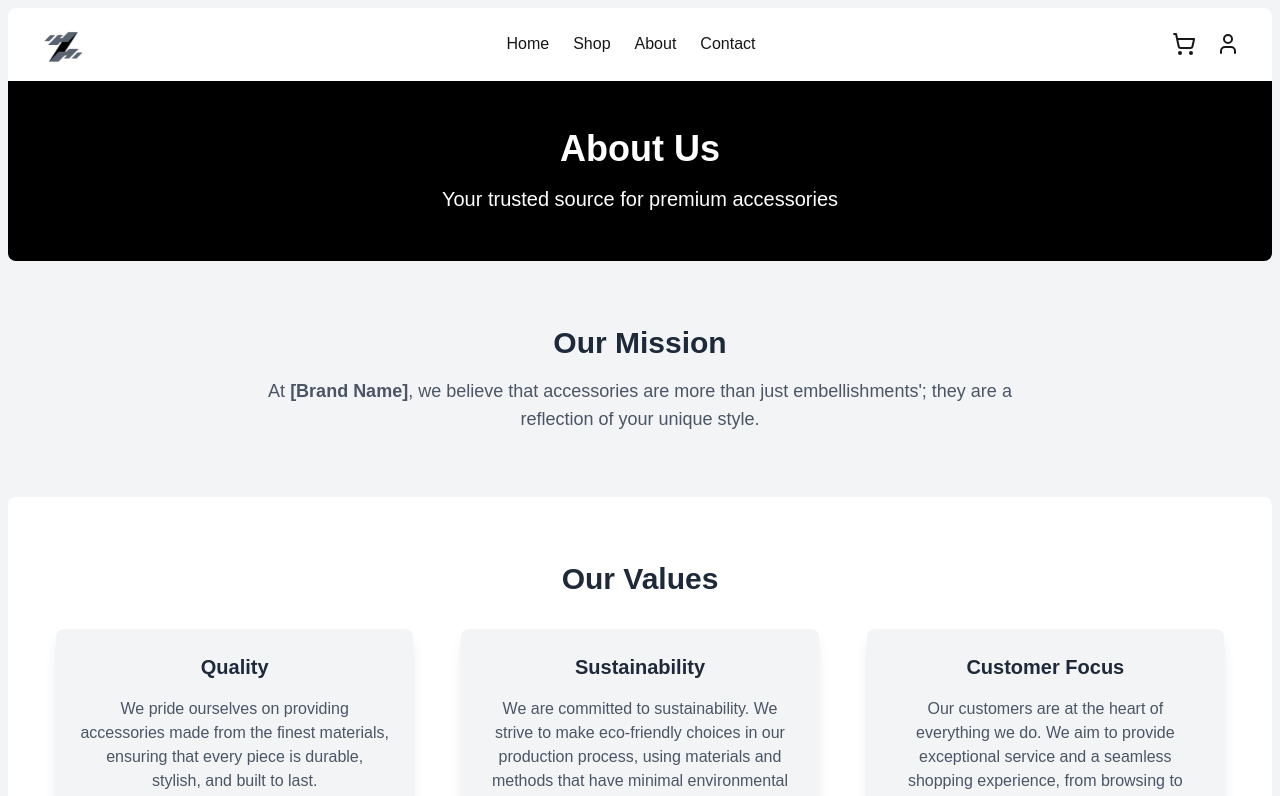
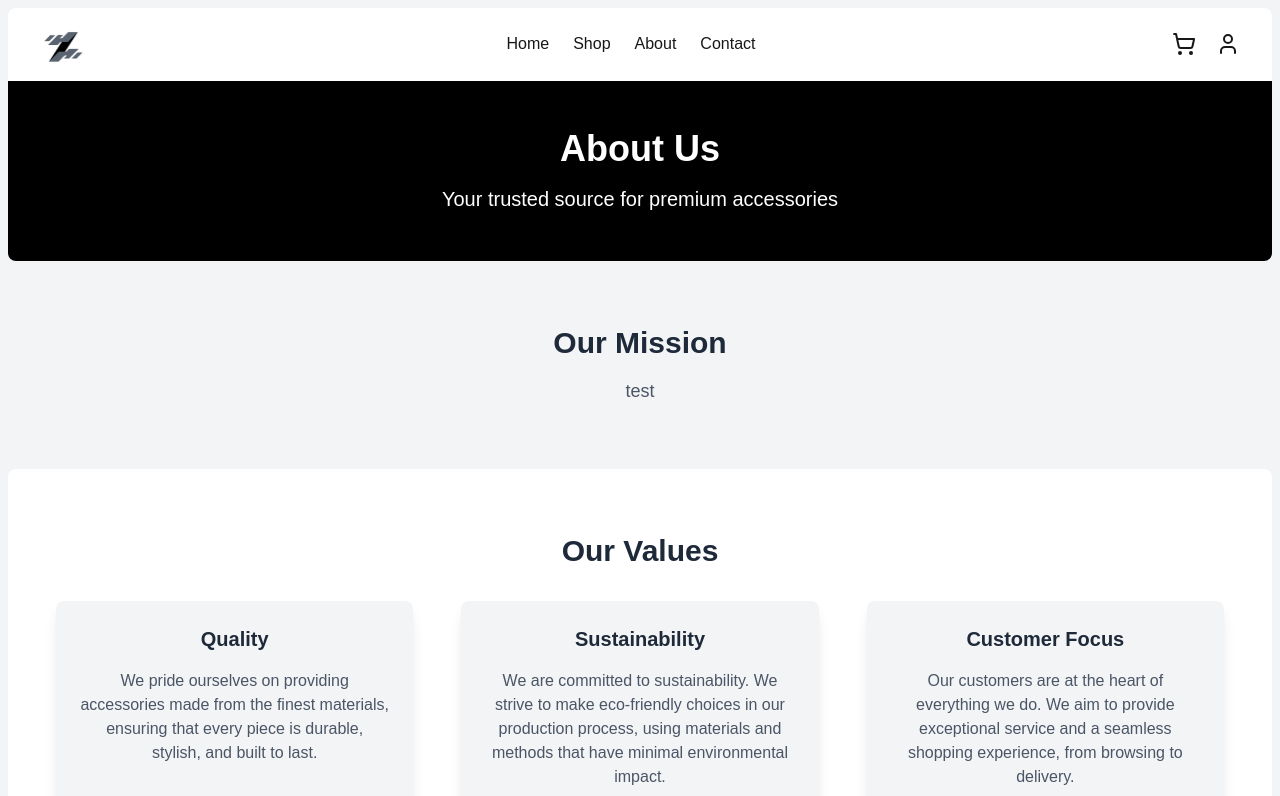
Before and after one commit to zahidloshan/e-com-zhl, a Next.js app: page /about in a window 1280 px wide. Shown: the top 796 px of the page. Built offline with nearby package versions, Linux system fonts and the light colour scheme.

Commit message:
1 fix deployemnt problem Add Product details and about and codntact page

```diff
--- a/src/pages/about.tsx
+++ b/src/pages/about.tsx
@@ -20,10 +20,7 @@ const About = () => {
                 {/* Mission Section */}
                 <section className="py-16 px-4 sm:px-12 text-center rounded-b-lg">
                     <h2 className="text-3xl font-semibold text-gray-800">Our Mission</h2>
-                    <p className="mt-4 text-lg text-gray-600 max-w-3xl mx-auto">
-                        At <strong>[Brand Name]</strong>, we believe that accessories are more than
-                        just embellishments&#39;; they are a reflection of your unique style.
-                    </p>
+                    <p className="mt-4 text-lg text-gray-600 max-w-3xl mx-auto">test</p>
                 </section>
 
                 {/* Values Section */}
```
